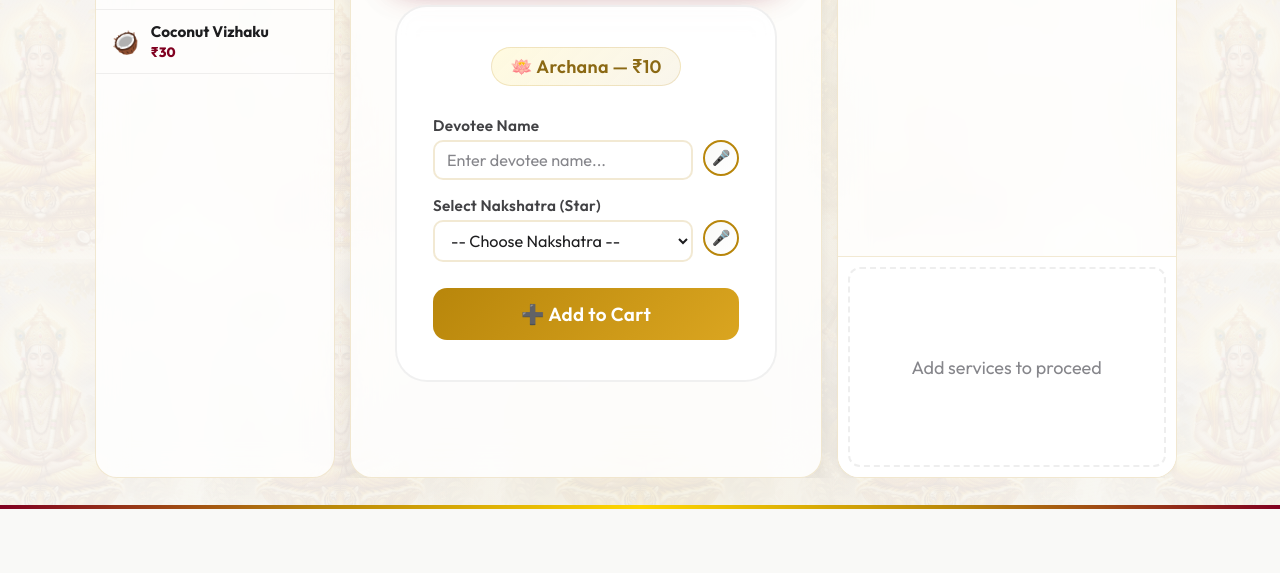
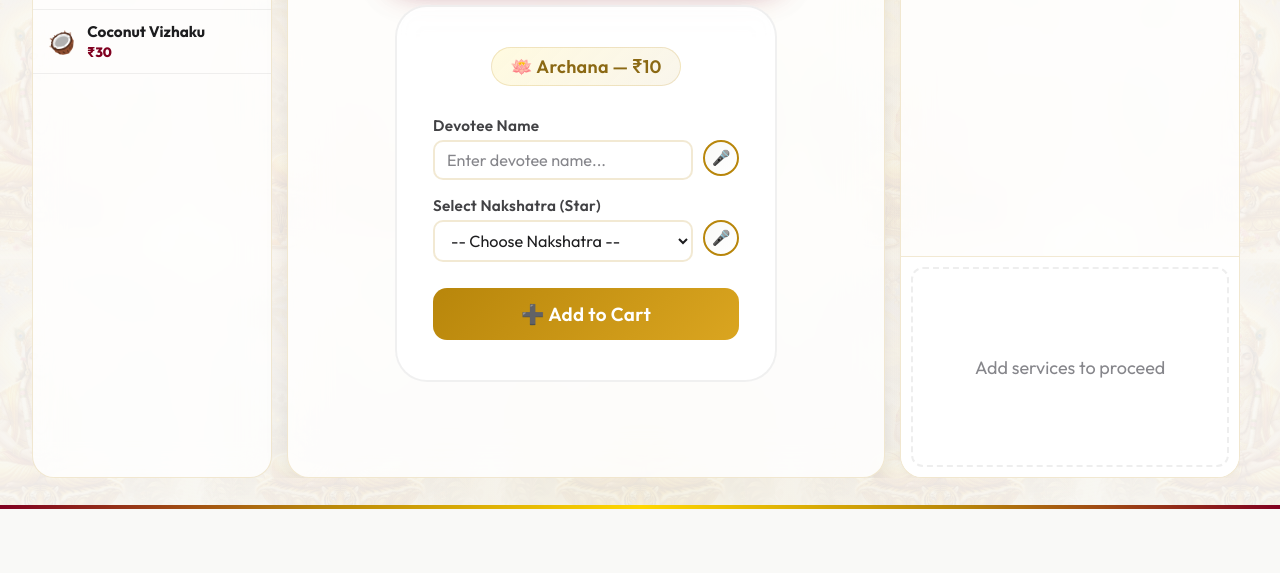
Before and after one commit to vmcreationbusiness-hash/ayyappanseva, a website: page index.html in a window 1280 px wide. Shown: the part 291-864 px from the top of the page. Drawn offline with Linux system fonts and the light colour scheme; no server answers.

Commit message:
UI: Implemented Fully Fluid & Responsive Mobile/iPad Engine

```diff
--- a/styles.css
+++ b/styles.css
@@ -67,15 +67,18 @@
 
 .dashboard-container {
   display: flex;
-  width: 85%;  /* Expanded to 85% of the entire screen as requested */
-  max-width: 1700px; /* Increased max-width for better use of large screens */
-  height: 85vh;
-  min-height: 550px;
+  width: 95%;
+  max-width: 1700px;
+  height: clamp(550px, 85vh, 1000px);
   gap: 15px;
   padding: 0;
   overflow: hidden;
   position: relative;
   transition: var(--transition);
+}
+
+@media (min-width: 1440px) {
+  .dashboard-container { width: 85%; }
 }
 
 .dash-col {
```
